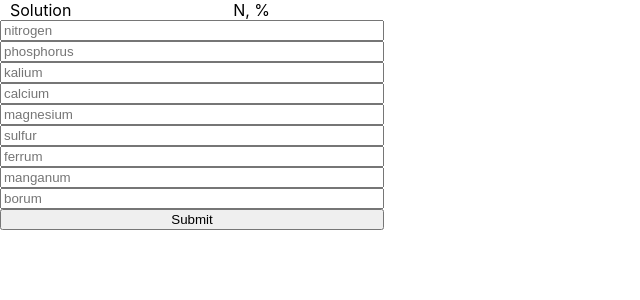
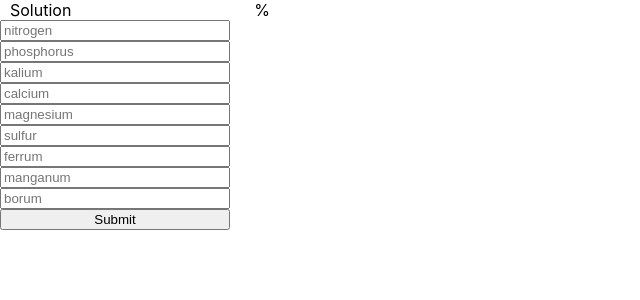
Before and after one commit to soenso/hook-form-tutor, a React (Create React App) app: page / in a window 1280 px wide. Shown: the top 300 px of the page, without its empty margins (0-640 px from the left). Built offline with nearby package versions, Linux system fonts and the light colour scheme.

Commit message:
header-correct

```diff
--- a/src/App.css
+++ b/src/App.css
@@ -39,7 +39,7 @@
 .container {
   display: flex;
   flex-direction: column;
-  width: 30%;
+  width: 230px;
 }
 .form-header {
   display: flex;
--- a/src/App.js
+++ b/src/App.js
@@ -1,6 +1,6 @@
 import "./App.css";
 
-import React from "react";
+import React, { useState } from "react";
 import { useForm } from "react-hook-form";
 
 function App() {
@@ -12,7 +12,6 @@ function App() {
     // formState: { errors },
   } = useForm();
   const onSubmit = (data) => {
-    list = data;
     console.log(list);
   };
 
@@ -25,7 +24,7 @@ function App() {
       {/* register your input into the hook by invoking the "register" function */}
       <div className="form-header">
         <span>Solution</span>
-        <span>N, %</span>
+        <span>%</span>
       </div>
       <div className="container">
         <input placeholder="nitrogen" {...register("nitro")} />
```
